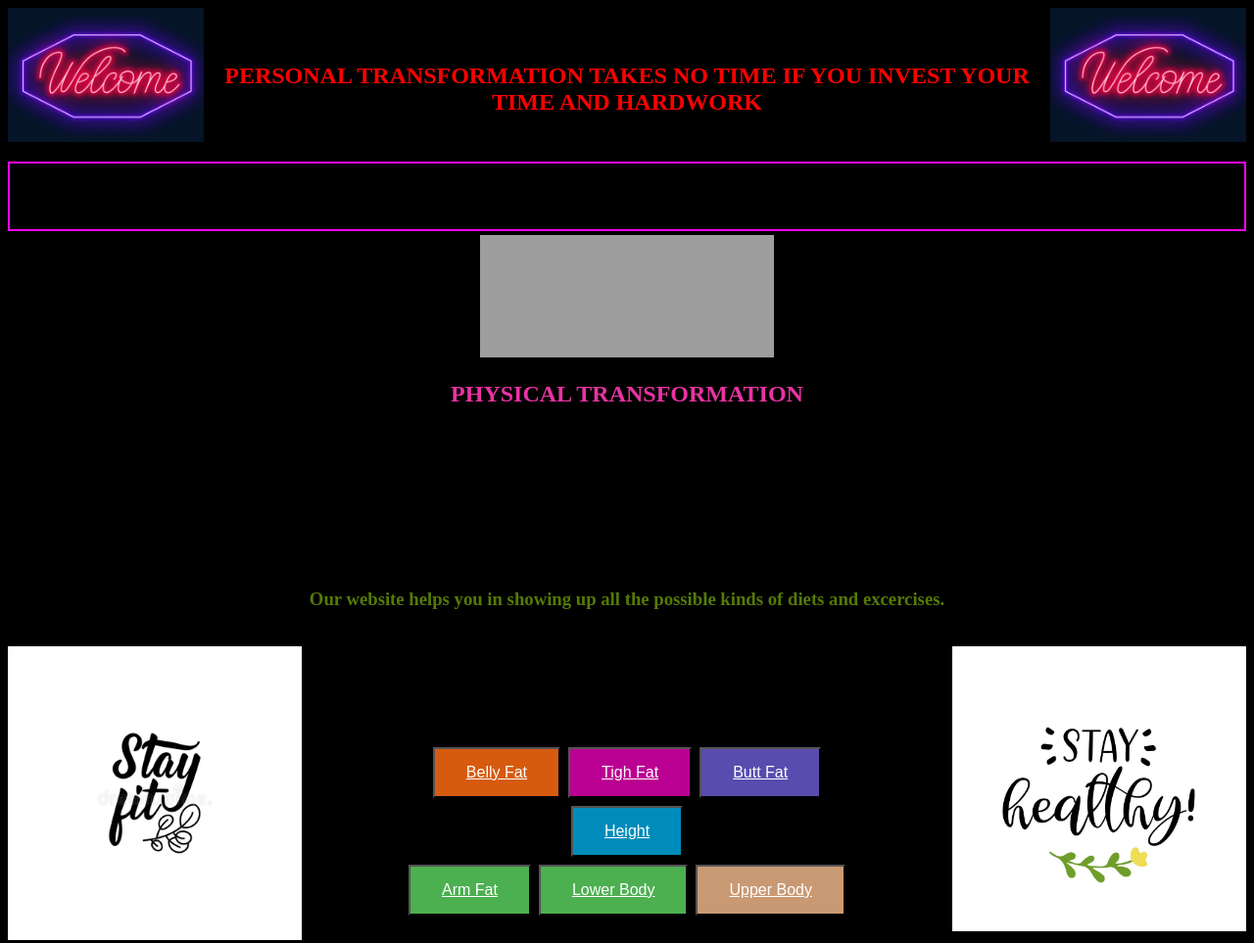
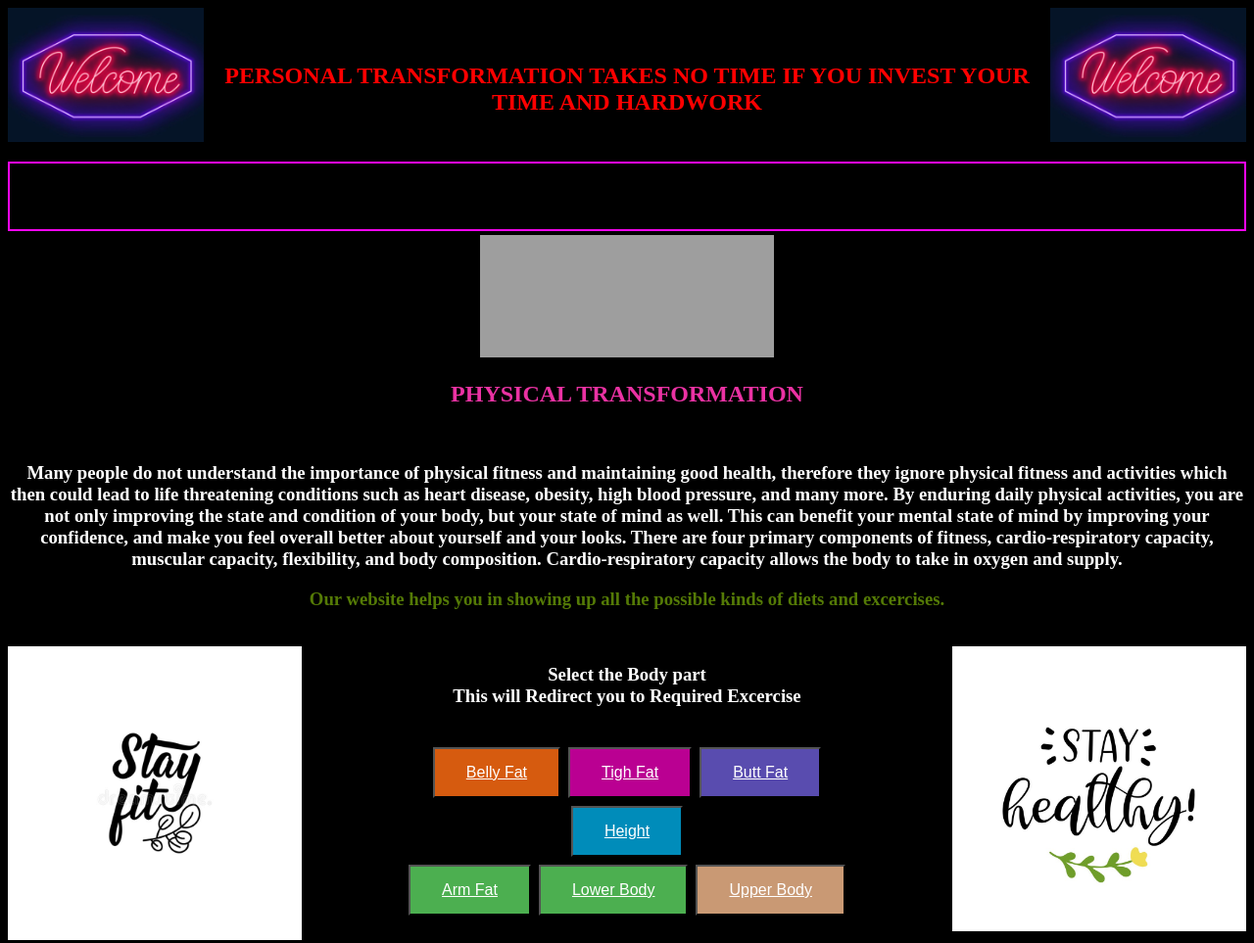
Before and after one commit to sruthigusidi/Personal-Transformation, a plain HTML site: page physical transformation.html in a window 1280 px wide. Shown: the top 963 px of the page at 98% size. Drawn offline with Linux system fonts and the light colour scheme; grey boxes are pictures that could not be loaded.

Commit message:
Update physical transformation.html

```diff
--- a/physical transformation.html
+++ b/physical transformation.html
@@ -44,7 +44,7 @@
 </center>
 <center>
 <h2 style="color: rgb(234, 50, 163);" > PHYSICAL TRANSFORMATION</h2><br>
-<p> <h3> Many people do not understand the importance of physical fitness and maintaining good health,
+<p> <h3 style ="color:white";> Many people do not understand the importance of physical fitness and maintaining good health,
     therefore they ignore physical fitness and activities which then could lead to life threatening conditions
     such as heart disease, obesity, high blood pressure, and many more. By enduring daily physical activities,
      you are not only improving the state and condition of your body, but your state of mind as well.
@@ -57,7 +57,7 @@
 <center><p  > <h3 style="color:rgb(84, 122, 6) ;"> Our website helps you in showing up all the possible kinds of diets and excercises. </h3></p><br>
     <image src="4.jpg" width="300" hieght="400" style="float: left ";/>
     <image src="5.jpg" width="300" hieght="400" style="float: right ";/>
-<h3><b>Select the Body part </b><br> This will Redirect you to Required Excercise </h3><br>
+<h3 style ="color:white";><b>Select the Body part </b><br> This will Redirect you to Required Excercise </h3><br>
 <button  class="button button1">
     <a style="color:White ;" href ="https://www.youtube.com/watch?v=yL_dE81O_mw ">Belly Fat</a>
 </button>
```
